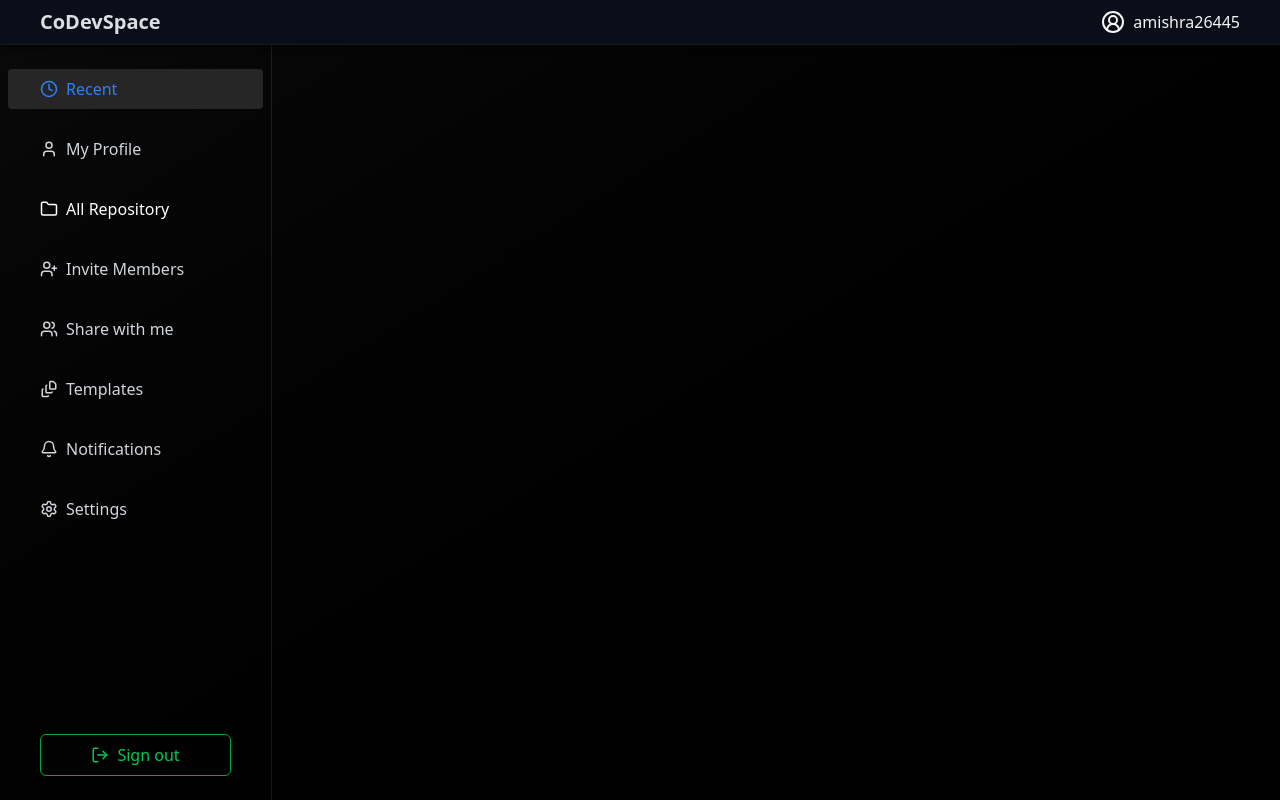
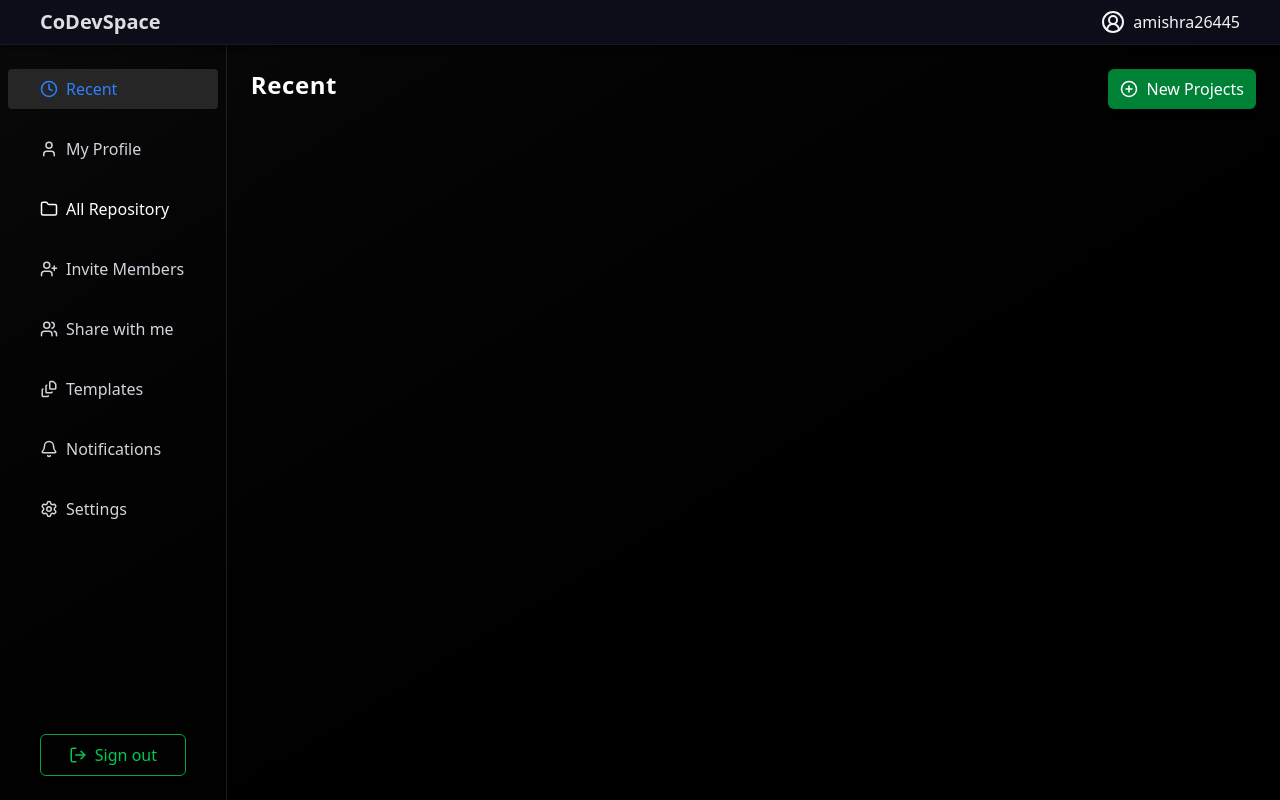
Before and after one commit to dev-ankit-mishra/collab-code-editor, a React (Vite) app in the folder client/: page /dashboard in a window 1280 px wide. Built offline with nearby package versions, Linux system fonts and the light colour scheme; no server answers.

Commit message:
Updated the routes

```diff
--- a/client/src/App.tsx
+++ b/client/src/App.tsx
@@ -6,6 +6,8 @@ import Dashboard from "./pages/Dashboard"
 import NotFoundPage from "./pages/NotFound"
 import CodeEditor from "./pages/CodeEditor"
 import {BrowserRouter,Routes,Route} from "react-router-dom"
+import AllRepository from "./components/AllRepository"
+import Recent from "./components/Recent"
 
 export default function App(){
   return(
@@ -15,7 +17,10 @@ export default function App(){
         <Route path="/" element={<HomePage/>}/>
         <Route path="/login" element={<LogIn/>}/>
         <Route path="/signup" element={<SignUp/>}/>
-        <Route path="/dashboard" element={<Dashboard/>}/>
+        <Route path="/dashboard" element={<Dashboard/>}>
+          <Route index element={<Recent/>}/>
+          <Route path="allrepository" element={<AllRepository/>}  />
+        </Route>
         <Route path="/editor" element={<CodeEditor/>}/>
         <Route path="/editor/:id" element={<CodeEditor/>}/>
         <Route path="*" element={<NotFoundPage />} />
```
